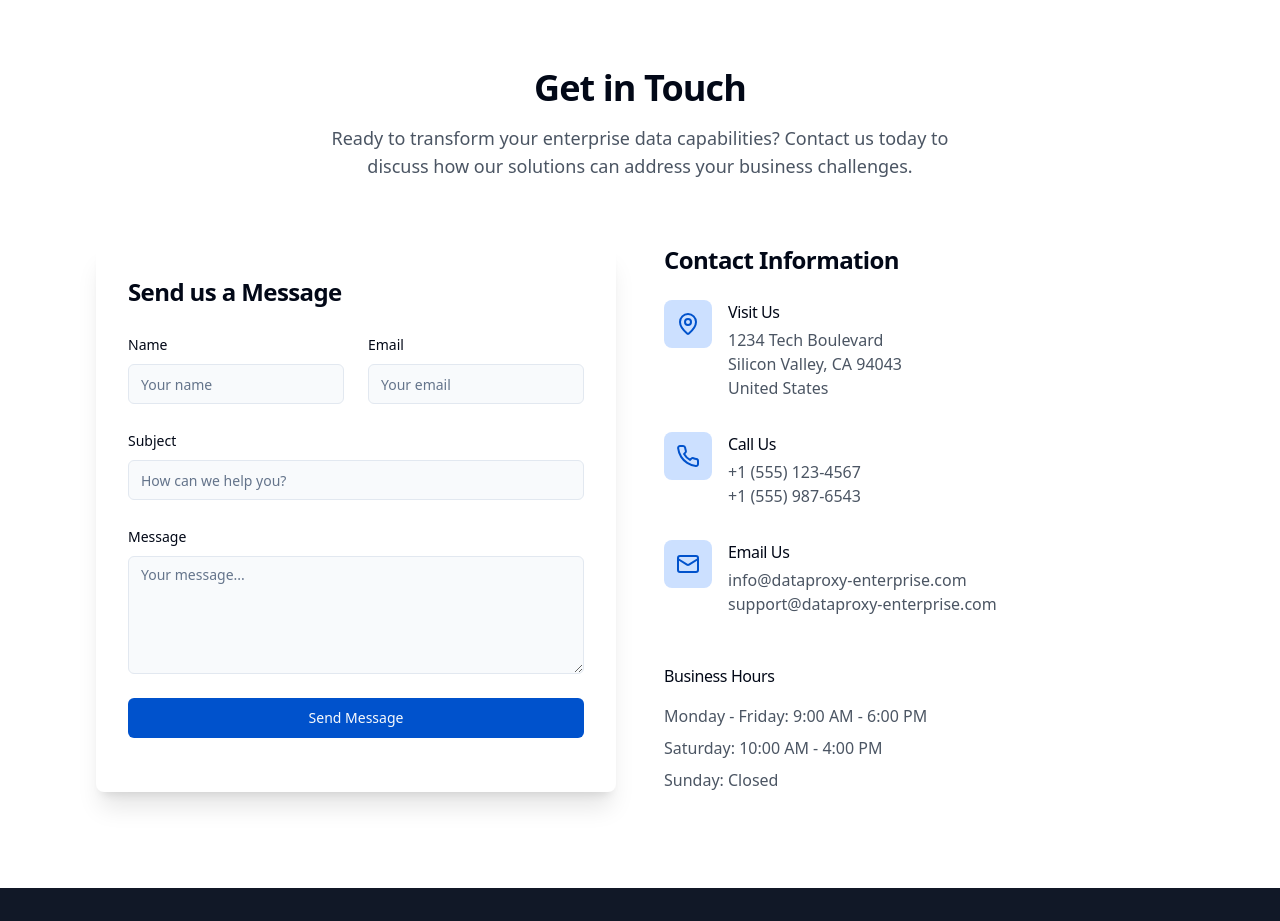
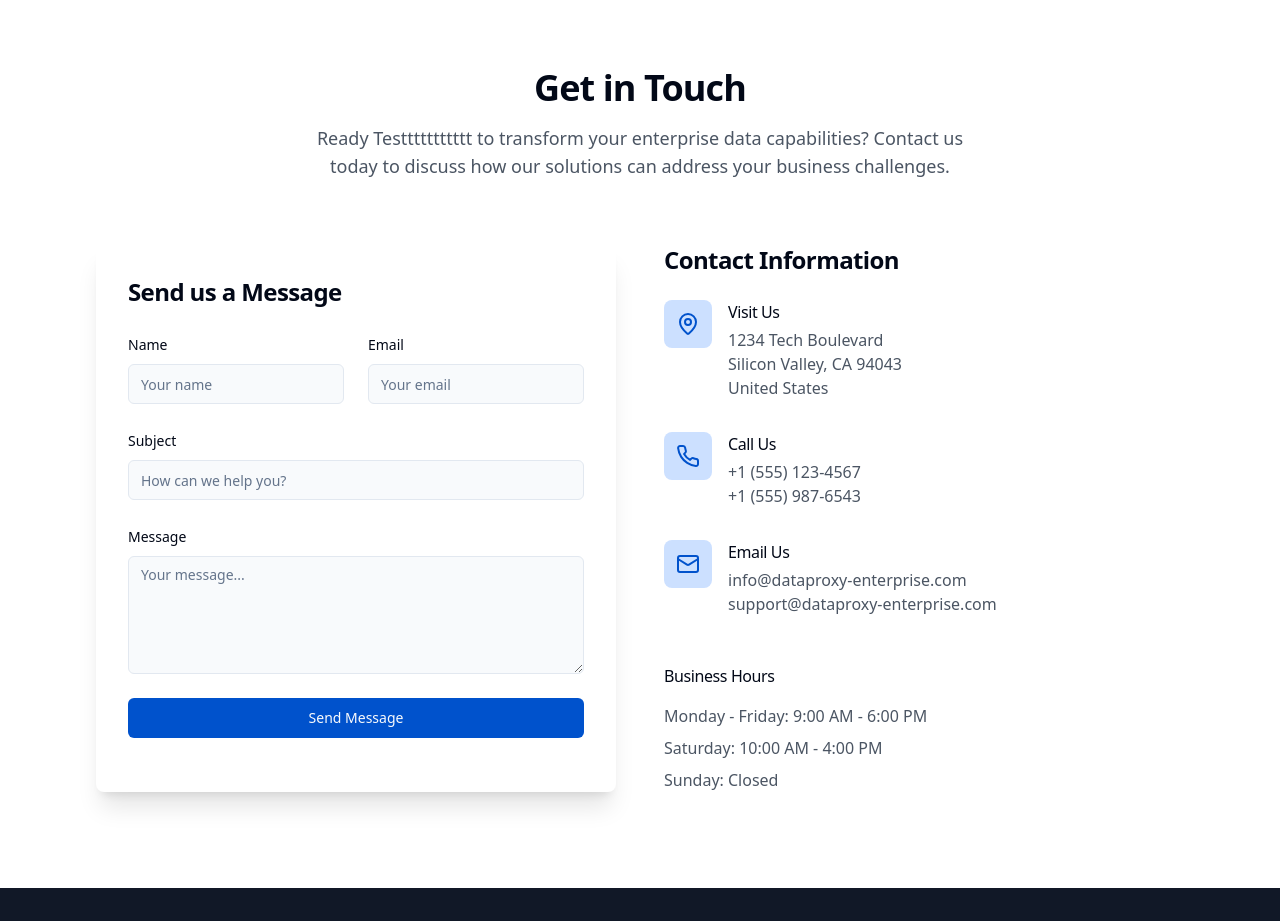
Before and after one commit to Keynes25/dataproxy-enterprise-hub, a React (Vite) app: page / in a window 1280 px wide. Shown: the part 3460-4381 px from the top of the page. Built offline with nearby package versions, Linux system fonts and the light colour scheme.

Commit message:
Update Contact.tsx

```diff
--- a/src/components/sections/Contact.tsx
+++ b/src/components/sections/Contact.tsx
@@ -19,7 +19,7 @@ const Contact = () => {
         <div className="text-center max-w-2xl mx-auto mb-16">
           <h2 className="mb-4">Get in Touch</h2>
           <p className="text-gray-600 text-lg">
-            Ready to transform your enterprise data capabilities? Contact us today to discuss how our solutions can address your business challenges.
+            Ready Testtttttttttt to transform your enterprise data capabilities? Contact us today to discuss how our solutions can address your business challenges.
           </p>
         </div>
 
```
